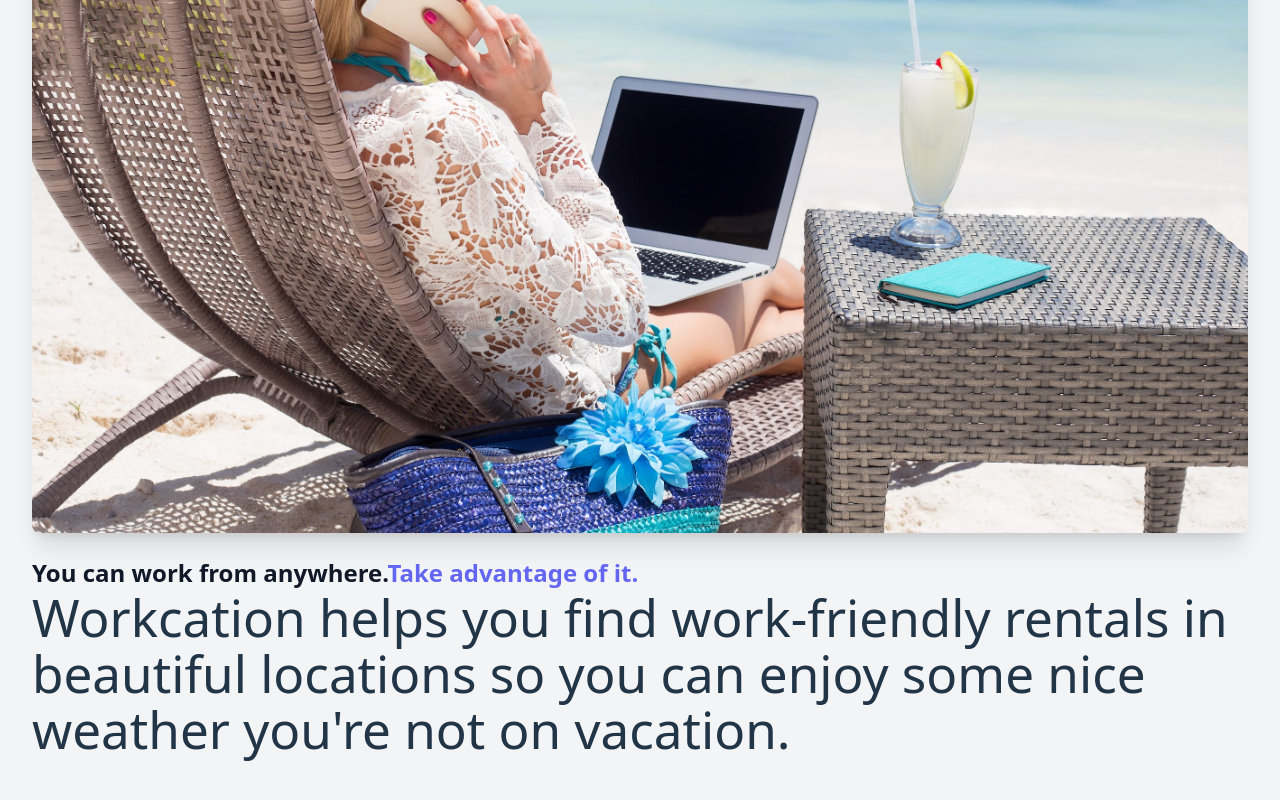
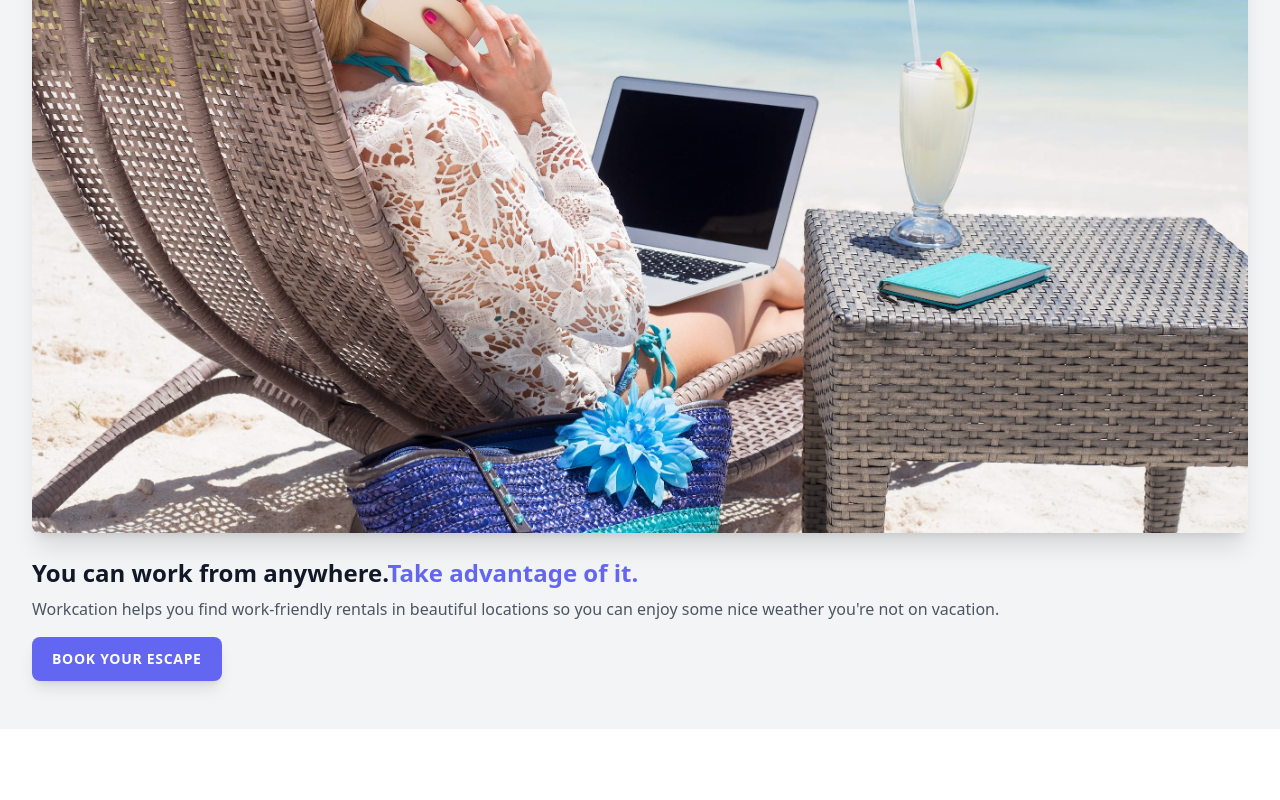
Before and after one commit to cynthia-stac/vite-project, a website built with Vite: page index.html in a window 1280 px wide. Shown: the part 390-1190 px from the top of the page. After the commit the page ends 1119 px from the top, so only its background shows below. Built offline with nearby package versions, Linux system fonts and the light colour scheme.

Commit message:
Added an anchor as a button

```diff
--- a/index.html
+++ b/index.html
@@ -9,10 +9,13 @@
   <body class="bg-gray-100">
     <div class="px-8 py-12">
      <img class="h-10" src="/images/logo.svg" alt="Workcation">
-     <img class="mt-6 rounded-lg shadow-xl" src="/images/beach-work.jpg" alt="Woman workcation on the beach">
+     <img class="mt-6  rounded-lg shadow-xl" src="/images/beach-work.jpg" alt="Woman workcation on the beach">
      <h1 class="mt-6 text-2xl font-bold text-gray-900">You can work from anywhere.<span
        class="text-indigo-500">Take advantage of it.</span></h1>
-       <h1>Workcation helps you find work-friendly rentals in beautiful locations so you can enjoy some nice weather you're not on vacation.</h1>
+       <p class="mt-2 text-gray-600">Workcation helps you find work-friendly rentals in beautiful locations so you can enjoy some nice weather you're not on vacation.</p>
+      <div class="mt-4">
+        <a class= "bg-indigo-500 text-white px-5 py-3 inline-block rounded-lg shadow-lg uppercase tracking-wider font-semibold text-sm " href="#">Book your escape</a>
+      </div>
     </div>
     <script type="module" src="/src/main.js"></script>
   </body>
```
